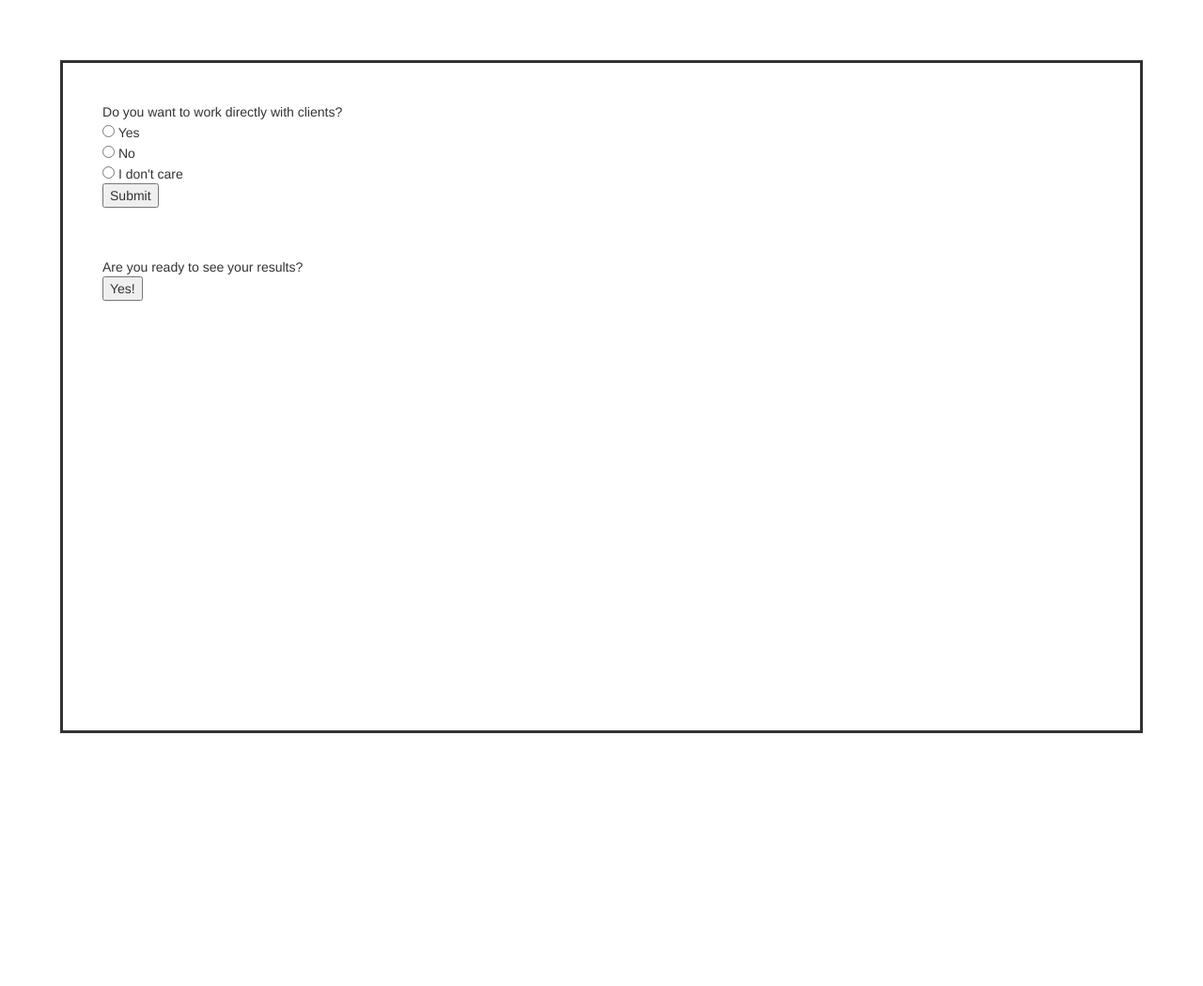
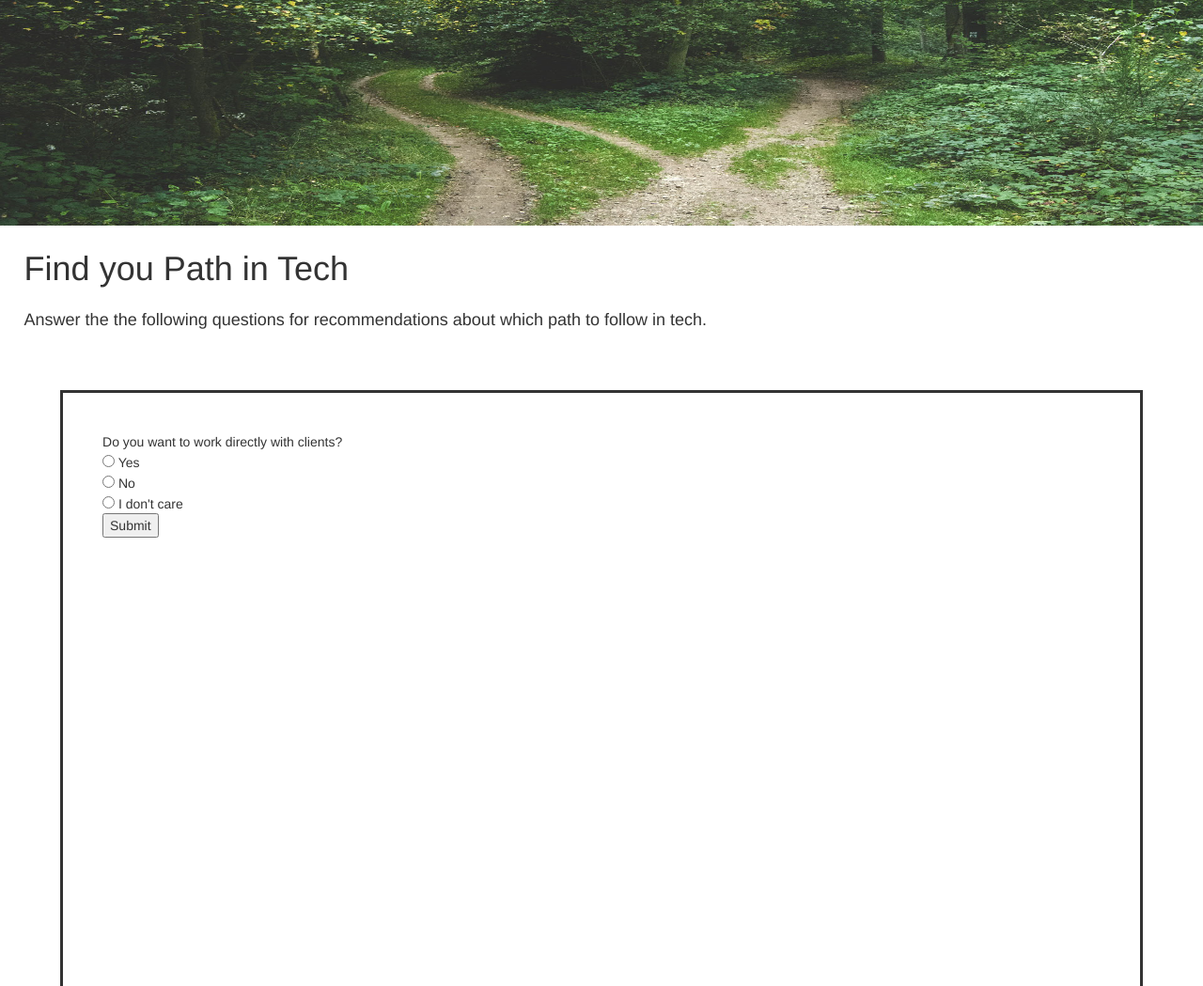
Before and after one commit to alison-acuna/career_quiz, a plain HTML site: page index.html in a window 1280 px wide. Shown: the top 1049 px of the page at 94% size. Before the commit the page ends 844 px from the top, so only its background shows below. Drawn offline with nearby package versions, Linux system fonts and the light colour scheme; a web font is replaced by a local one.

Commit message:
Added styling and context.

```diff
--- a/index.html
+++ b/index.html
@@ -7,8 +7,10 @@
   </head>
 <body>
   <header>
-    <!-- <img src="board.jpg" alt="banner photo" class="banner-photo"> -->
+    <img src="woods.jpg" alt="banner photo" class="banner-photo">
+    <h1> Find you Path in Tech </h1>
   </header>
+  <h4> Answer the the following questions for recommendations about which path to follow in tech. </h4>
   <div class="content">
     <div class="checkbox">
       <form id="clientquestion">
@@ -62,12 +64,11 @@
       <input type="radio" name="front" id="frontna" value="na"> I don't care <br>
       <input type="submit" value="Submit"><br>
     </form>
-    <form id="finaltally">
+    <form id="finaltally" class="setpage">
       Are you ready to see your results? <br>
       <input type="submit" value="Yes!"><br>
     </form>
-    <div id="results">
-    </div>
+    <div id="results"></div>
     <div id="deepresults">
     </div>
     <div id="design">
@@ -82,7 +83,7 @@
     </div>
     <canvas id="myChart" width="400" height="400"></canvas>
   </div>
-  <footer>
+    <footer>
     <!-- <ul>
       <li class="nav">
         <a href="https://www.linkedin.com/in/alisonacuna">
--- a/program.js
+++ b/program.js
@@ -101,9 +101,12 @@ $("#frontquestion").submit(function(event){
   event.preventDefault();
   $("#frontquestion").toggle(display= false);
   if(document.getElementById('frontyes').checked){
+    $("#finaltally").toggle(display= true);
     code_score +=2
   }else if(document.getElementById('frontno').checked){
+    $("#finaltally").toggle(display= true);
   } else {
+    $("#finaltally").toggle(display= true);
     code_score +=1
   }
 });
@@ -112,6 +115,7 @@ $("#frontquestion").submit(function(event){
 $("#finaltally").submit(function(event){
   event.preventDefault();
   console.log(designer)
+  $("#finaltally").toggle(display= false);
   var designer = design_score + 2
   var front_end = design_score + code_score
   var back_end = qa_score + code_score
--- a/style.css
+++ b/style.css
@@ -1,3 +1,15 @@
+.banner-photo {
+  width: 100vw;
+  height: 30vh;
+}
+h1 {
+  margin: 2%;
+}
+
+h4 {
+  margin: 2%;
+}
+
 .setpage {
   display: none;
 }
```
Also changed, not shown: pathway.jpg (added), woods.jpg (added).
